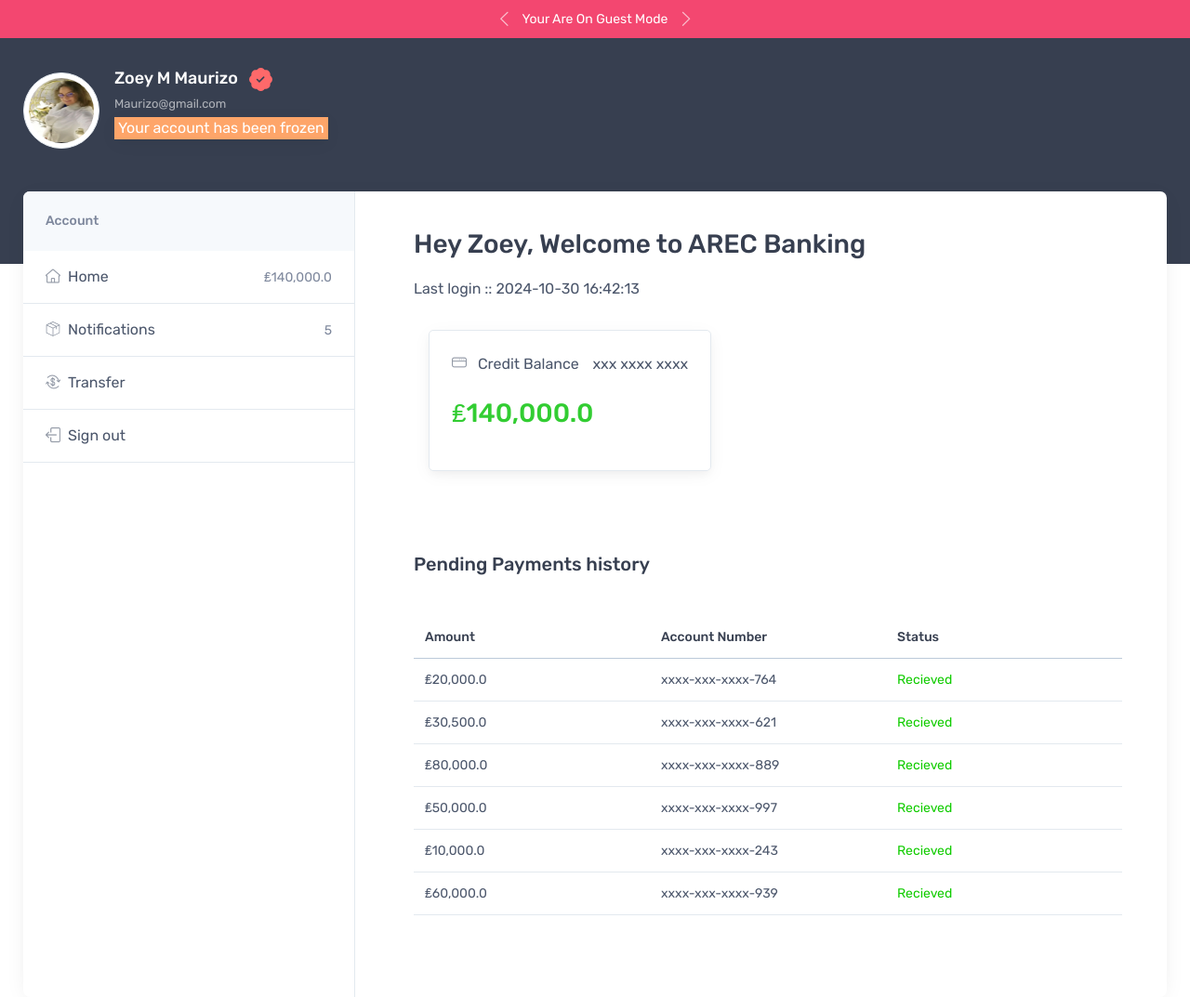
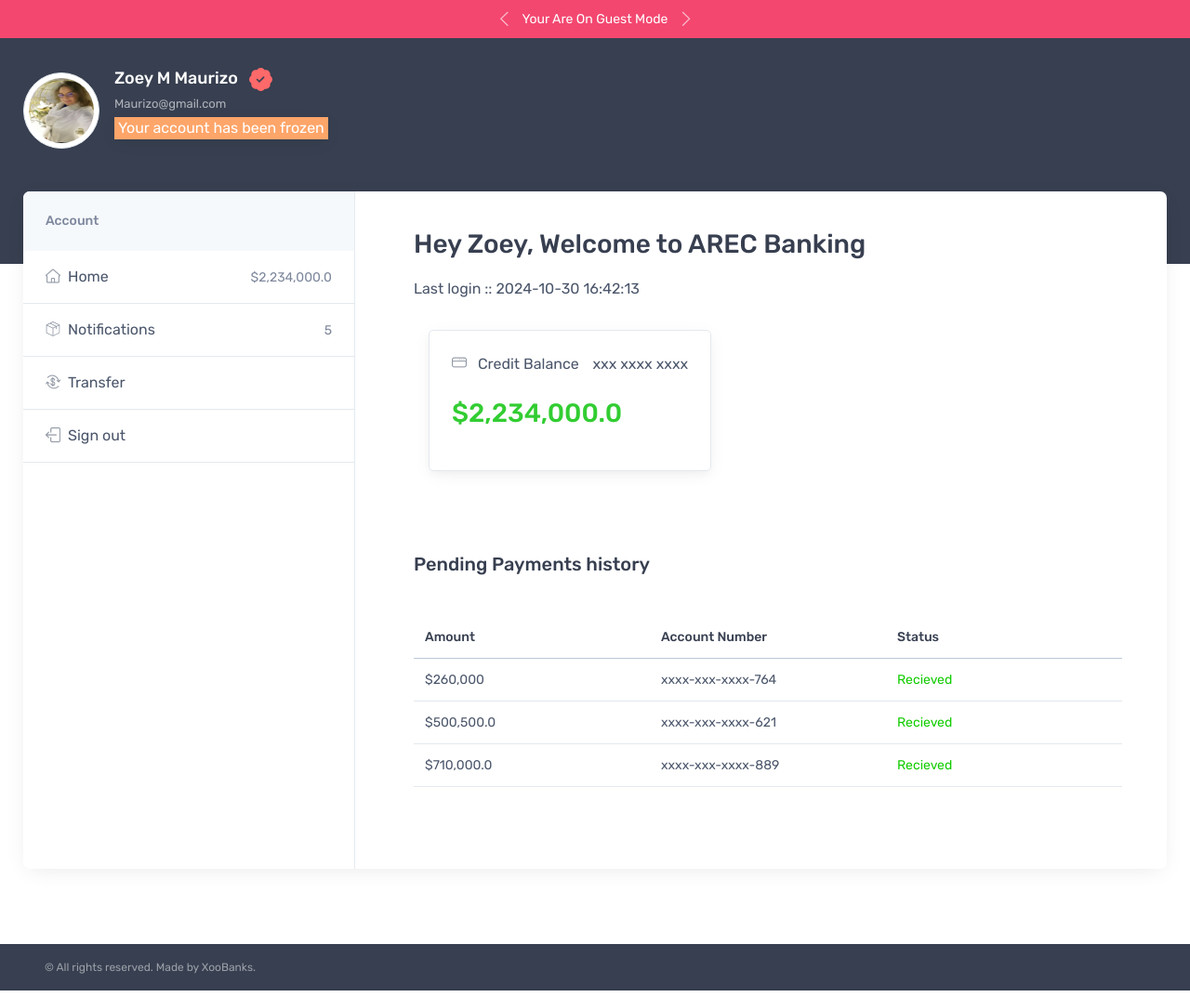
Before and after one commit to GoBanking/GoBanking.github.io, a plain HTML site: page account.html in a window 1280 px wide. Shown: the top 1073 px of the page at 93% size. Drawn offline with Linux system fonts and the light colour scheme; files whose address does not match are found by name.

Commit message:
Update account.html

```diff
--- a/account.html
+++ b/account.html
@@ -377,7 +377,7 @@
                         onclick="guestMode() "
                         ><i class="ci-home opacity-60 me-2 "></i>Home<span
                           class="fs-sm text-muted ms-auto "
-                          >₤140,000.0</span
+                          >$2,234,000.0</span
                         ></a
                       >
                     </li>
@@ -442,7 +442,7 @@
                         <p>xxx xxxx xxxx</p>
                     </div>
                     <h2 class="h3 py-2 text-center text-sm-start " style="color: limegreen ">
-                        ₤140,000.0
+                        $2,234,000.0
                     </h2>
                 </div>
             </div>
@@ -493,34 +493,19 @@
                     </thead>
                     <tbody>
                         <tr>
-                            <td>₤20,000.0</td>
+                            <td>$260,000</td>
                             <td>xxxx-xxx-xxxx-764</td>
                             <td><span style="color: rgb(17, 204, 0) ">Recieved</span></td>
                         </tr>
                         <tr>
-                            <td>₤30,500.0</td>
+                            <td>$500,500.0</td>
                             <td>xxxx-xxx-xxxx-621</td>
                             <td><span style="color: rgb(17, 204, 0) ">Recieved</span></td>
                         </tr>
 
                         <tr>
-                            <td>₤80,000.0</td>
+                            <td>$710,000.0</td>
                             <td>xxxx-xxx-xxxx-889</td>
-                            <td><span style="color: rgb(17, 204, 0) ">Recieved</span></td>
-                        </tr>
-                         <tr>
-                            <td>₤50,000.0</td>
-                            <td>xxxx-xxx-xxxx-997</td>
-                            <td><span style="color: rgb(17, 204, 0) ">Recieved</span></td>
-                        </tr>
-                         <tr>
-                            <td>₤10,000.0</td>
-                            <td>xxxx-xxx-xxxx-243</td>
-                            <td><span style="color: rgb(17, 204, 0) ">Recieved</span></td>
-                        </tr>
-                         <tr>
-                            <td>₤60,000.0</td>
-                            <td>xxxx-xxx-xxxx-939</td>
                             <td><span style="color: rgb(17, 204, 0) ">Recieved</span></td>
                         </tr>
                     </tbody>
```
